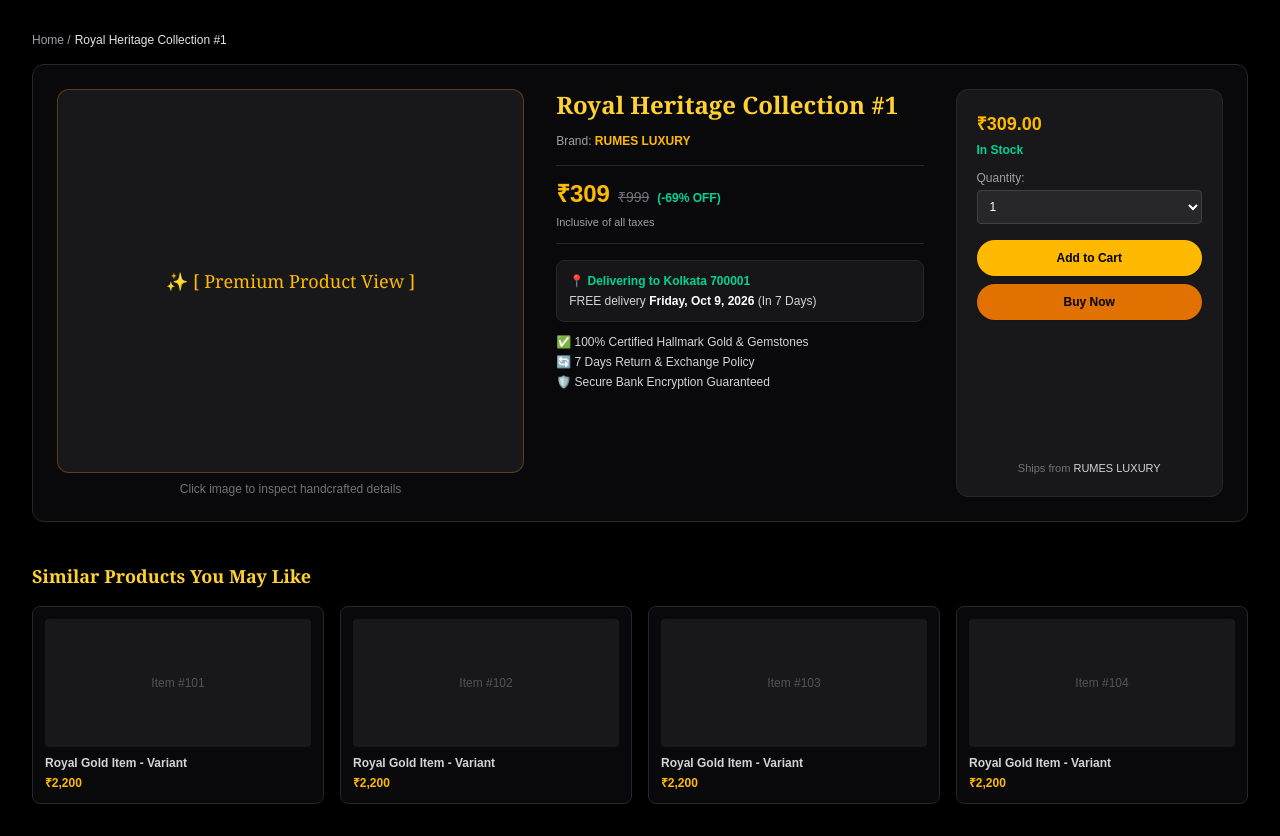
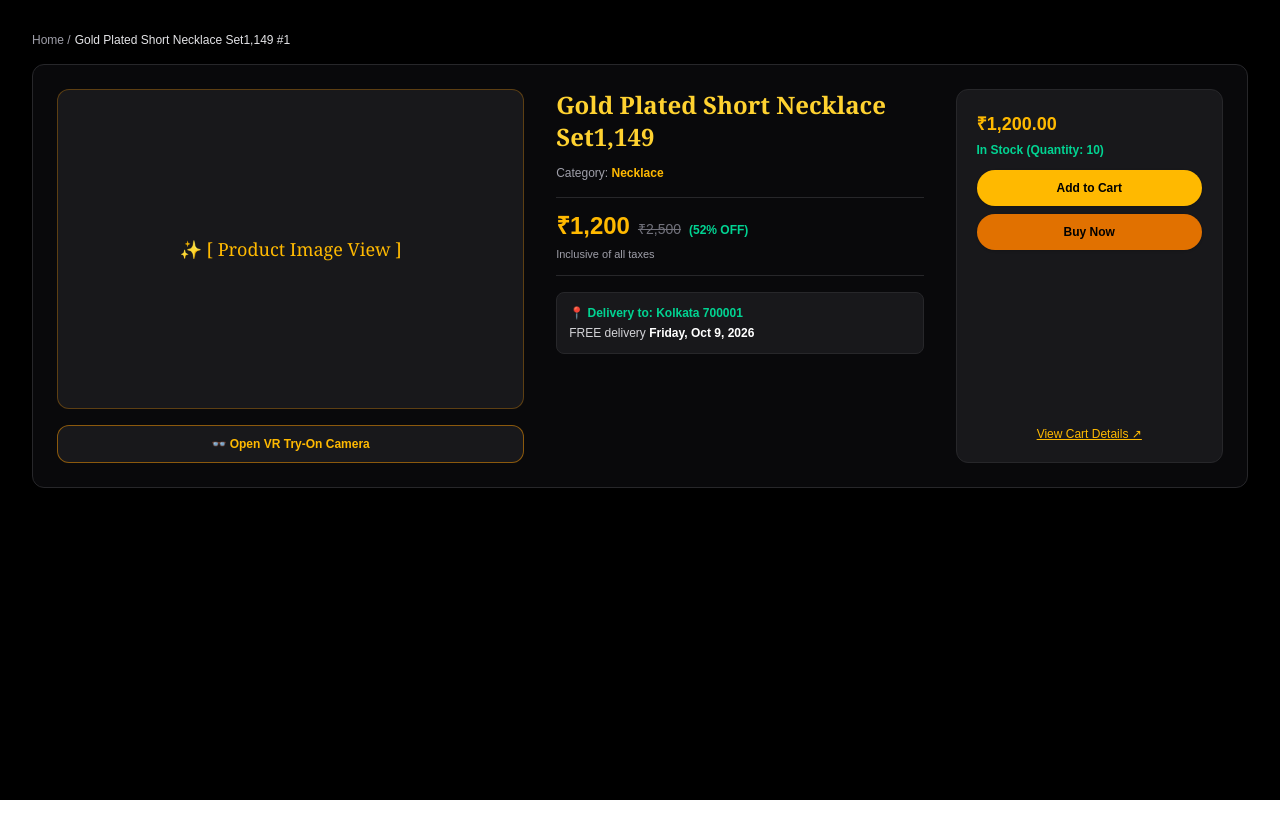
Before and after one commit to sintukobir/my-jewellery-shop, a Next.js app: page /product/1 in a window 1280 px wide. After the commit the page ends 800 px from the top, so only its background shows below. Built offline with nearby package versions, Linux system fonts and the light colour scheme.

Commit message:
Added VR Try On modal, Cart system, synchronized PagesCMS necklace product and enforced new tab opening on all links

```diff
--- /dev/null
+++ b/app/cart/page.tsx
@@ -0,0 +1,55 @@
+'use client';
+import React, { useState, useEffect } from 'react';
+import Link from 'next/link';
+import { getCart, getUser } from '@/lib/storage';
+
+export default function CartPage() {
+  const [cartItems, setCartItems] = useState<any[]>([]);
+  const [user, setUser] = useState<any>(null);
+
+  useEffect(() => {
+    setCartItems(getCart());
+    setUser(getUser());
+  }, []);
+
+  return (
+    <div className="min-h-screen bg-black text-white p-6 max-w-4xl mx-auto font-sans">
+      <h1 className="text-2xl font-serif text-amber-400 font-bold mb-6">Shopping Cart & Order Summary</h1>
+
+      {user ? (
+        <div className="bg-zinc-900 border border-zinc-800 p-4 rounded-lg mb-6 text-xs">
+          <p className="text-amber-300 font-bold mb-1">Shipping Details (Logged in as):</p>
+          <p className="text-zinc-300">{user.fullName} | {user.phone} | {user.email}</p>
+          <p className="text-zinc-400 mt-1">{user.address}</p>
+        </div>
+      ) : (
+        <div className="bg-amber-950/40 border border-amber-500/30 p-3 rounded-lg mb-6 text-xs flex justify-between items-center">
+          <span className="text-amber-200">Please Login/Signup to place order with delivery address</span>
+          <Link href="/auth/login" target="_blank" rel="noopener noreferrer" className="bg-amber-500 text-black font-bold px-3 py-1 rounded">Login</Link>
+        </div>
+      )}
+
+      {cartItems.length === 0 ? (
+        <div className="bg-zinc-950 border border-zinc-800 p-8 rounded-xl text-center">
+          <p className="text-zinc-400 text-sm mb-4">Your cart is empty.</p>
+          <Link href="/" target="_blank" rel="noopener noreferrer" className="text-xs text-amber-400 border border-amber-500/40 px-4 py-2 rounded hover:bg-amber-500/10">Browse Products ↗</Link>
+        </div>
+      ) : (
+        <div className="space-y-4">
+          {cartItems.map((item, idx) => (
+            <div key={idx} className="bg-zinc-900 border border-zinc-800 p-4 rounded-xl flex justify-between items-center">
+              <div>
+                <h3 className="text-sm font-semibold text-amber-100">{item.name || 'Gold Plated Short Necklace Set1,149'}</h3>
+                <p className="text-xs text-amber-400 font-bold mt-1">₹{item.price || 1200}</p>
+              </div>
+              <Link href={`/product/${item.id || 1}`} target="_blank" rel="noopener noreferrer" className="text-xs text-amber-400 underline">View Item ↗</Link>
+            </div>
+          ))}
+          <button onClick={() => alert('Order Placed Successfully! Synced with Order Book.')} className="w-full bg-amber-500 hover:bg-amber-400 text-black font-bold py-3 rounded-lg text-xs uppercase transition shadow-lg">
+            Proceed to Checkout
+          </button>
+        </div>
+      )}
+    </div>
+  );
+}
--- a/app/page.tsx
+++ b/app/page.tsx
@@ -6,77 +6,48 @@ import CategoryMenu from '@/components/navigation/CategoryMenu';
 export default function Home() {
   const [showCategory, setShowCategory] = useState(false);
 
-  const products = [
-    { id: '1', name: 'Royal Heritage Diamond Necklace', price: 4500, orig: 8999, discount: 50 },
-    { id: '2', name: 'Aura Emerald Drop Earrings', price: 2200, orig: 4400, discount: 50 },
-    { id: '3', name: 'Solitaire Cushion Diamond Ring', price: 3800, orig: 7600, discount: 50 },
-    { id: '4', name: 'Celestial Ruby Bracelet', price: 2900, orig: 5800, discount: 50 }
+  const cmsProducts = [
+    { id: '1', name: 'Gold Plated Short Necklace Set1,149', price: 1200, orig: 2500, discount: 52 },
+    { id: '2', name: 'Royal Heritage Diamond Necklace', price: 4500, orig: 8999, discount: 50 },
+    { id: '3', name: 'Aura Emerald Drop Earrings', price: 2200, orig: 4400, discount: 50 },
+    { id: '4', name: 'Solitaire Cushion Diamond Ring', price: 3800, orig: 7600, discount: 50 }
   ];
 
   return (
     <div className="min-h-screen bg-black text-white relative font-sans">
-      <div className="bg-amber-950 text-amber-200 text-xs py-2 px-3 flex justify-between items-center border-b border-amber-900/50 overflow-x-auto whitespace-nowrap">
-        <span className="font-bold mr-4">🎉 BUY 1 GET 1 FREE | SITEWIDE</span>
-        <div className="flex gap-3 text-[11px]">
-          <Link href="/store-locator" target="_blank" rel="noopener noreferrer" className="hover:underline">Store Locator</Link>
-          <Link href="/track-package" target="_blank" rel="noopener noreferrer" className="hover:underline">Track Package</Link>
-          <Link href="/return-exchange" target="_blank" rel="noopener noreferrer" className="hover:underline">Return & Exchange</Link>
-          <Link href="/contact-us" target="_blank" rel="noopener noreferrer" className="hover:underline">Contact Us</Link>
-        </div>
-      </div>
-
       <header className="px-4 md:px-8 py-3 bg-zinc-950 border-b border-amber-500/20 flex justify-between items-center sticky top-0 z-40">
         <div className="flex items-center gap-3">
-          <button
-            onClick={() => setShowCategory(!showCategory)}
-            className="text-amber-400 border border-amber-500/40 px-2.5 py-1 rounded text-xs hover:bg-amber-500/10 transition"
-          >
-            ☰ Category
-          </button>
-          <Link href="/" target="_blank" rel="noopener noreferrer" className="text-lg md:text-2xl font-serif font-bold text-amber-400">
-            ✨ RUMES LUXURY
-          </Link>
+          <button onClick={() => setShowCategory(!showCategory)} className="text-amber-400 border border-amber-500/40 px-2.5 py-1 rounded text-xs">☰ Category</button>
+          <Link href="/" target="_blank" rel="noopener noreferrer" className="text-lg md:text-2xl font-serif font-bold text-amber-400">✨ RUMES LUXURY</Link>
         </div>
-
-        <div className="flex items-center gap-3">
-          <Link href="/auth/login" target="_blank" rel="noopener noreferrer" className="text-xs text-zinc-300 hover:text-amber-400">Login</Link>
-          <Link href="/auth/signup" target="_blank" rel="noopener noreferrer" className="text-xs text-amber-400 hover:underline">Sign Up</Link>
+        <div className="flex items-center gap-3 text-xs">
+          <Link href="/cart" target="_blank" rel="noopener noreferrer" className="bg-amber-500 text-black px-3 py-1 rounded font-bold">Cart 🛍️</Link>
+          <Link href="/auth/login" target="_blank" rel="noopener noreferrer" className="text-zinc-300 hover:text-amber-400">Login</Link>
+          <Link href="/auth/signup" target="_blank" rel="noopener noreferrer" className="text-amber-400 hover:underline">Sign Up</Link>
         </div>
       </header>
 
-      {showCategory && (
-        <div className="absolute top-14 left-0 w-full sm:w-80 z-50">
-          <CategoryMenu />
-        </div>
-      )}
+      {showCategory && <div className="absolute top-14 left-0 w-full sm:w-80 z-50"><CategoryMenu /></div>}
 
       <main className="p-4 md:p-8 max-w-7xl mx-auto">
-        <h1 className="text-xl md:text-3xl font-serif text-amber-300 font-bold mb-1">Featured Collections</h1>
-        <p className="text-zinc-400 text-xs mb-6">Explore our latest handcrafted certified jewellery</p>
-
-        <div className="grid grid-cols-2 md:grid-cols-4 gap-4">
-          {products.map((prod) => (
-            <div key={prod.id} className="bg-zinc-900/80 border border-zinc-800 rounded-lg p-3 flex flex-col justify-between">
+        <h1 className="text-xl md:text-3xl font-serif text-amber-300 font-bold mb-1">Catalog Products</h1>
+        <div className="grid grid-cols-2 md:grid-cols-4 gap-4 mt-6">
+          {cmsProducts.map((prod) => (
+            <div key={prod.id} className="bg-zinc-900 border border-zinc-800 rounded-lg p-3 flex flex-col justify-between">
               <div>
-                <div className="h-36 bg-zinc-800/60 rounded mb-2 flex items-center justify-center text-zinc-500 text-xs">
-                  [ Image Preview ]
+                <div className="h-36 bg-zinc-800 rounded mb-2 flex items-center justify-center text-xs text-amber-400 p-2 text-center font-serif">
+                  {prod.name}
                 </div>
                 <h3 className="text-xs font-semibold text-amber-100 mb-1 line-clamp-2">{prod.name}</h3>
               </div>
-
               <div className="mt-2">
                 <div className="flex items-baseline gap-1.5 mb-2">
                   <span className="text-sm text-amber-400 font-bold">₹{prod.price}</span>
                   <span className="text-[10px] text-zinc-500 line-through">₹{prod.orig}</span>
                   <span className="text-[10px] text-emerald-400 font-bold">({prod.discount}% OFF)</span>
                 </div>
-                <Link
-                  href={`/product/${prod.id}`}
-                  target="_blank"
-                  rel="noopener noreferrer"
-                  className="block text-center w-full bg-amber-500/10 hover:bg-amber-500 hover:text-black text-amber-400 font-semibold py-1.5 rounded text-xs transition border border-amber-500/30"
-                >
-                  View Product ↗
+                <Link href={`/product/${prod.id}`} target="_blank" rel="noopener noreferrer" className="block text-center w-full bg-amber-500/10 hover:bg-amber-500 hover:text-black text-amber-400 font-semibold py-1.5 rounded text-xs transition border border-amber-500/30">
+                  View Details & VR ↗
                 </Link>
               </div>
             </div>
--- a/app/product/[id]/page.tsx
+++ b/app/product/[id]/page.tsx
@@ -1,128 +1,85 @@
 'use client';
 import React, { useState } from 'react';
 import Link from 'next/link';
+import VRTryOnModal from '@/components/navigation/VRTryOnModal';
+import { addToCart, getUser } from '@/lib/storage';
 
 export default function ProductPage({ params }: { params: { id: string } }) {
-  const [addedToCart, setAddedToCart] = useState(false);
-  const [orderPlaced, setOrderPlaced] = useState(false);
-  const [selectedQty, setSelectedQty] = useState(1);
+  const [isVRActive, setIsVRActive] = useState(false);
+  const [msg, setMsg] = useState('');
+  const user = getUser();
 
-  const handleAddToCart = () => {
-    setAddedToCart(true);
-    setTimeout(() => setAddedToCart(false), 3000);
+  const handleCart = () => {
+    addToCart({ id: params.id, name: 'Gold Plated Short Necklace Set1,149', price: 1200 });
+    setMsg('✓ Added to Cart!');
+    setTimeout(() => setMsg(''), 3000);
   };
 
-  const handleBuyNow = () => {
-    setOrderPlaced(true);
+  const handleOrder = () => {
+    if (!user) {
+      alert('Please Login/Signup first to record order profile details!');
+      window.open('/auth/login', '_blank');
+      return;
+    }
+    setMsg('🎉 Order Placed & Synced with Order Book!');
   };
 
   return (
     <div className="min-h-screen bg-black text-white p-4 md:p-8 font-sans">
-      {/* Top Breadcrumb & Back */}
+      <VRTryOnModal isOpen={isVRActive} onClose={() => setIsVRActive(false)} />
+
       <div className="max-w-7xl mx-auto mb-4 text-xs text-zinc-400">
         <Link href="/" target="_blank" rel="noopener noreferrer" className="hover:text-amber-400">Home</Link> /
-        <span className="text-zinc-200 ml-1">Royal Heritage Collection #{params.id}</span>
+        <span className="text-zinc-200 ml-1">Gold Plated Short Necklace Set1,149 #{params.id}</span>
       </div>
 
       <div className="max-w-7xl mx-auto grid grid-cols-1 md:grid-cols-12 gap-8 bg-zinc-950 p-6 rounded-xl border border-zinc-800">
-
-        {/* Left: Image Gallery Side */}
         <div className="md:col-span-5 flex flex-col items-center">
-          <div className="w-full h-80 md:h-96 bg-zinc-900 border border-amber-500/30 rounded-xl flex items-center justify-center text-amber-400 font-serif text-lg">
-            ✨ [ Premium Product View ]
+          <div className="w-full h-80 bg-zinc-900 border border-amber-500/30 rounded-xl flex items-center justify-center text-amber-400 font-serif text-lg">
+            ✨ [ Product Image View ]
           </div>
-          <p className="text-xs text-zinc-500 mt-2">Click image to inspect handcrafted details</p>
+          <button
+            onClick={() => setIsVRActive(true)}
+            className="mt-4 w-full bg-zinc-900 border border-amber-500/50 hover:bg-amber-500/10 text-amber-400 font-bold py-2.5 rounded-xl text-xs flex items-center justify-center gap-2 transition"
+          >
+            👓 Open VR Try-On Camera
+          </button>
         </div>
 
-        {/* Middle: Product Details */}
         <div className="md:col-span-4 flex flex-col gap-3">
-          <h1 className="text-xl md:text-2xl font-serif text-amber-300 font-bold">Royal Heritage Collection #{params.id}</h1>
-          <p className="text-xs text-zinc-400">Brand: <span className="text-amber-400 font-semibold">RUMES LUXURY</span></p>
+          <h1 className="text-xl md:text-2xl font-serif text-amber-300 font-bold">Gold Plated Short Necklace Set1,149</h1>
+          <p className="text-xs text-zinc-400">Category: <span className="text-amber-400 font-semibold">Necklace</span></p>
 
           <div className="border-t border-b border-zinc-800 py-3 my-1">
             <div className="flex items-baseline gap-2">
-              <span className="text-2xl font-bold text-amber-400">₹309</span>
-              <span className="text-sm text-zinc-500 line-through">₹999</span>
-              <span className="text-xs text-emerald-400 font-bold">(-69% OFF)</span>
+              <span className="text-2xl font-bold text-amber-400">₹1,200</span>
+              <span className="text-sm text-zinc-500 line-through">₹2,500</span>
+              <span className="text-xs text-emerald-400 font-bold">(52% OFF)</span>
             </div>
             <p className="text-[11px] text-zinc-400 mt-1">Inclusive of all taxes</p>
           </div>
 
-          <div className="bg-zinc-900/90 p-3 rounded-lg border border-zinc-800 text-xs">
-            <p className="text-emerald-400 font-semibold mb-1">📍 Delivering to Kolkata 700001</p>
-            <p className="text-zinc-300">FREE delivery <span className="font-bold text-white">Friday, Oct 9, 2026</span> (In 7 Days)</p>
-          </div>
-
-          <div className="text-xs text-zinc-300 space-y-1">
-            <p>✅ 100% Certified Hallmark Gold & Gemstones</p>
-            <p>🔄 7 Days Return & Exchange Policy</p>
-            <p>🛡️ Secure Bank Encryption Guaranteed</p>
+          <div className="bg-zinc-900 p-3 rounded-lg border border-zinc-800 text-xs">
+            <p className="text-emerald-400 font-semibold mb-1">📍 Delivery to: {user ? user.address : 'Kolkata 700001'}</p>
+            <p className="text-zinc-300">FREE delivery <span className="font-bold text-white">Friday, Oct 9, 2026</span></p>
           </div>
         </div>
 
-        {/* Right: Amazon Buy Box (Yellow / Amber Colors) */}
         <div className="md:col-span-3 bg-zinc-900 p-5 rounded-xl border border-zinc-800 flex flex-col justify-between">
           <div>
-            <div className="text-lg font-bold text-amber-400 mb-1">₹309.00</div>
-            <p className="text-xs text-emerald-400 font-semibold mb-3">In Stock</p>
+            <div className="text-lg font-bold text-amber-400 mb-1">₹1,200.00</div>
+            <p className="text-xs text-emerald-400 font-semibold mb-3">In Stock (Quantity: 10)</p>
 
-            <div className="mb-4">
-              <label className="text-xs text-zinc-400 block mb-1">Quantity:</label>
-              <select
-                value={selectedQty}
-                onChange={(e) => setSelectedQty(Number(e.target.value))}
-                className="bg-zinc-800 text-white text-xs p-2 rounded w-full border border-zinc-700"
-              >
-                {[1,2,3,4,5].map(n => <option key={n} value={n}>{n}</option>)}
-              </select>
-            </div>
+            {msg && <div className="bg-emerald-950 text-emerald-300 text-xs p-2 rounded mb-3 text-center border border-emerald-500/40">{msg}</div>}
 
-            {/* Notification Messages without Redirecting */}
-            {addedToCart && (
-              <div className="bg-emerald-950 text-emerald-300 border border-emerald-500/50 text-xs p-2 rounded mb-3 text-center animate-pulse">
-                ✓ Added to Cart!
-              </div>
-            )}
-
-            {orderPlaced && (
-              <div className="bg-amber-950 text-amber-300 border border-amber-500/50 text-xs p-3 rounded mb-3 text-center font-semibold">
-                🎉 Order Processed Successfully!
-              </div>
-            )}
-
-            {/* Amazon-like Colors */}
-            <button
-              onClick={handleAddToCart}
-              className="w-full bg-amber-400 hover:bg-amber-500 text-black font-bold py-2.5 rounded-full text-xs transition mb-2 shadow"
-            >
+            <button onClick={handleCart} className="w-full bg-amber-400 hover:bg-amber-500 text-black font-bold py-2.5 rounded-full text-xs transition mb-2 shadow">
               Add to Cart
             </button>
-
-            <button
-              onClick={handleBuyNow}
-              className="w-full bg-amber-600 hover:bg-amber-700 text-black font-bold py-2.5 rounded-full text-xs transition shadow"
-            >
+            <button onClick={handleOrder} className="w-full bg-amber-600 hover:bg-amber-700 text-black font-bold py-2.5 rounded-full text-xs transition shadow">
               Buy Now
             </button>
           </div>
-
-          <div className="text-[11px] text-zinc-500 text-center mt-4">
-            Ships from <span className="text-zinc-300">RUMES LUXURY</span>
-          </div>
-        </div>
-      </div>
-
-      {/* Similar Products */}
-      <div className="max-w-7xl mx-auto mt-10">
-        <h2 className="text-lg font-serif text-amber-300 font-bold mb-4">Similar Products You May Like</h2>
-        <div className="grid grid-cols-2 md:grid-cols-4 gap-4">
-          {[101, 102, 103, 104].map((id) => (
-            <Link key={id} href={`/product/${id}`} target="_blank" rel="noopener noreferrer" className="bg-zinc-950 p-3 rounded-lg border border-zinc-800 hover:border-amber-500/40 transition block">
-              <div className="h-32 bg-zinc-900 rounded mb-2 flex items-center justify-center text-xs text-zinc-600">Item #{id}</div>
-              <p className="text-xs text-zinc-300 font-semibold">Royal Gold Item - Variant</p>
-              <p className="text-xs text-amber-400 font-bold mt-1">₹2,200</p>
-            </Link>
-          ))}
+          <Link href="/cart" target="_blank" rel="noopener noreferrer" className="text-xs text-center text-amber-400 underline mt-3 block">View Cart Details ↗</Link>
         </div>
       </div>
     </div>
--- /dev/null
+++ b/components/navigation/VRTryOnModal.tsx
@@ -0,0 +1,26 @@
+'use client';
+import React from 'react';
+
+export default function VRTryOnModal({ isOpen, onClose }: { isOpen: boolean; onClose: () => void }) {
+  if (!isOpen) return null;
+
+  return (
+    <div className="fixed inset-0 z-50 bg-black/80 backdrop-blur-sm flex items-center justify-center p-4">
+      <div className="bg-zinc-900 border border-amber-500/40 w-full max-w-lg p-6 rounded-2xl relative shadow-2xl text-center">
+        <button onClick={onClose} className="absolute top-3 right-4 text-zinc-400 hover:text-white text-xl font-bold">✕</button>
+        <h3 className="text-xl font-serif font-bold text-amber-400 mb-2">✨ Virtual AR Try-On</h3>
+        <p className="text-xs text-zinc-400 mb-4">Allow camera access to virtually try on this luxury jewellery piece</p>
+
+        <div className="w-full h-64 bg-zinc-950 rounded-xl border border-dashed border-amber-500/30 flex flex-col items-center justify-center p-4">
+          <div className="w-20 h-20 rounded-full border-2 border-amber-400 flex items-center justify-center text-3xl mb-2 animate-pulse">📷</div>
+          <p className="text-xs text-zinc-300 font-semibold">Camera Access Requesting...</p>
+          <span className="text-[10px] text-zinc-500 mt-1">Live Face Detection & Gemstone Overlay Engine</span>
+        </div>
+
+        <button onClick={onClose} className="mt-4 w-full bg-amber-500 text-black font-bold py-2 rounded text-xs hover:bg-amber-400 transition">
+          Close Virtual Camera
+        </button>
+      </div>
+    </div>
+  );
+}
--- a/lib/storage.ts
+++ b/lib/storage.ts
@@ -1,47 +1,36 @@
-export interface User {
+export interface UserProfile {
+  fullName: string;
   phone: string;
-  dob: string;
+  email: string;
   address: string;
-  fullName: string;
-  email: string;
 }
 
-export interface Order {
-  orderId: string;
-  items: any[];
-  totalAmount: number;
-  deliveryDate: string;
-  status: string;
-  address: string;
-  dateCreated: string;
-}
-
-export const saveUser = (user: User) => {
+export const saveUser = (user: UserProfile) => {
   if (typeof window !== 'undefined') {
-    localStorage.setItem('user_profile', JSON.stringify(user));
+    localStorage.setItem('rumes_user_profile', JSON.stringify(user));
   }
 };
 
-export const getUser = (): User | null => {
+export const getUser = (): UserProfile | null => {
   if (typeof window !== 'undefined') {
-    const data = localStorage.getItem('user_profile');
+    const data = localStorage.getItem('rumes_user_profile');
     return data ? JSON.parse(data) : null;
   }
   return null;
 };
 
-export const saveOrder = (order: Order) => {
+export const getCart = () => {
   if (typeof window !== 'undefined') {
-    const existingOrders = getOrders();
-    existingOrders.push(order);
-    localStorage.setItem('user_orders', JSON.stringify(existingOrders));
-  }
-};
-
-export const getOrders = (): Order[] => {
-  if (typeof window !== 'undefined') {
-    const data = localStorage.getItem('user_orders');
+    const data = localStorage.getItem('rumes_cart');
     return data ? JSON.parse(data) : [];
   }
   return [];
 };
+
+export const addToCart = (item: any) => {
+  if (typeof window !== 'undefined') {
+    const cart = getCart();
+    cart.push(item);
+    localStorage.setItem('rumes_cart', JSON.stringify(cart));
+  }
+};
```
